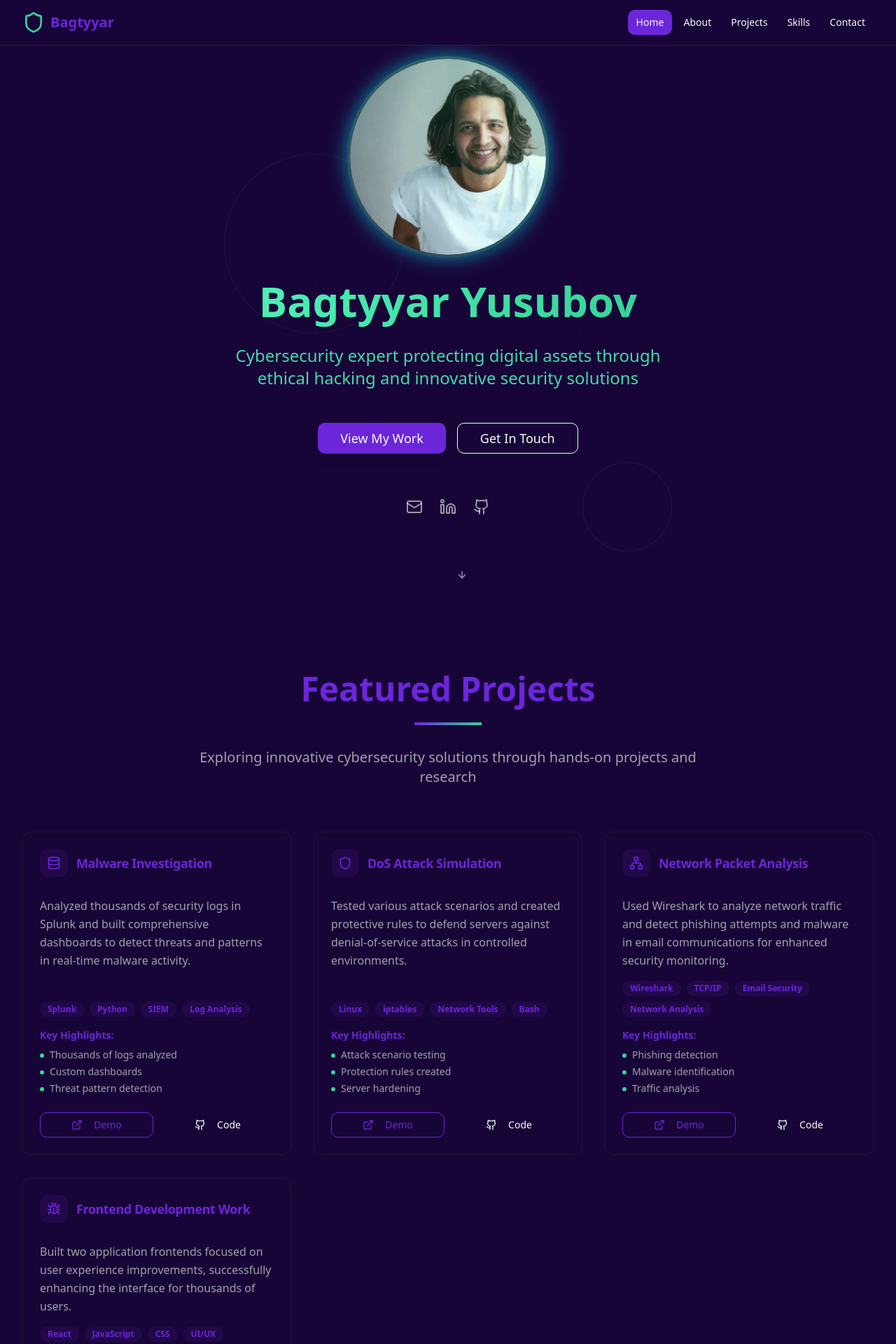
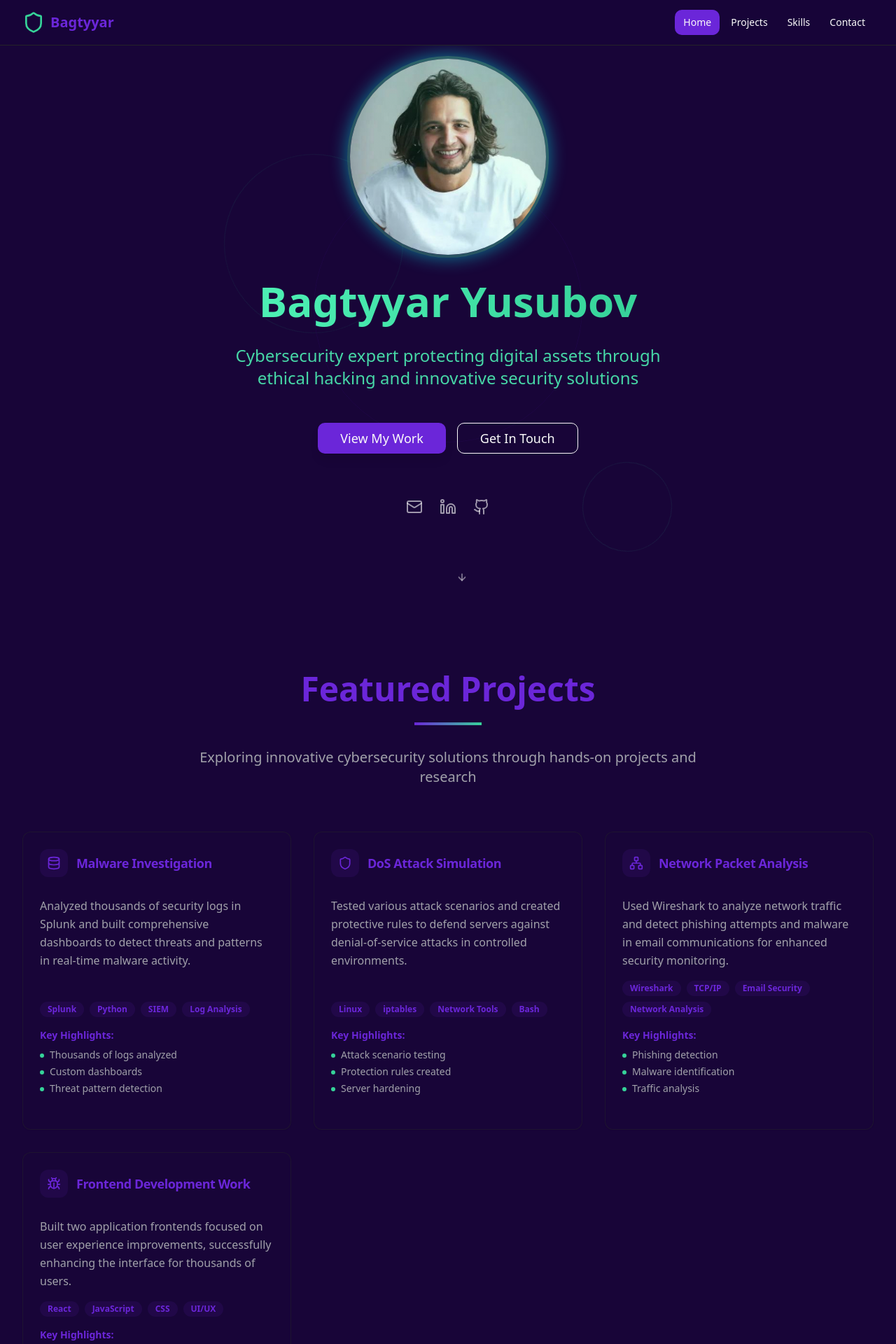
Before and after one commit to byusup03/bagtyyar-cyber-portal, a React (Vite) app: page / in a window 1280 px wide. Shown: the top 1920 px of the page at 70% size. Built offline with nearby package versions, Linux system fonts and the light colour scheme.

Commit message:
Refactor: Update hero section and contact info
- Replace profile photo.
- Remove "About" section.
- Remove demo and code buttons from project section.
- Add contact information.

```diff
--- a/src/components/ContactSection.tsx
+++ b/src/components/ContactSection.tsx
@@ -37,8 +37,8 @@ export const ContactSection = () => {
     {
       icon: Mail,
       label: "Email",
-      value: "bagtyyar.yusubov@example.com",
-      href: "mailto:bagtyyar.yusubov@example.com"
+      value: "bagtyyaryusupov1997@gmail.com",
+      href: "mailto:bagtyyaryusupov1997@gmail.com"
     },
     {
       icon: Linkedin,
@@ -49,8 +49,8 @@ export const ContactSection = () => {
     {
       icon: Github,
       label: "GitHub",
-      value: "github.com/bagtyyar",
-      href: "https://github.com/bagtyyar"
+      value: "github.com/byusup03",
+      href: "https://github.com/byusup03"
     },
     {
       icon: MapPin,
@@ -123,7 +123,7 @@ export const ContactSection = () => {
                     className="border-accent/30 hover:bg-accent/10"
                     asChild
                   >
-                    <a href="mailto:bagtyyar.yusubov@example.com">
+                    <a href="mailto:bagtyyaryusupov1997@gmail.com">
                       <Mail className="h-4 w-4 mr-2" />
                       Email Me
                     </a>
--- a/src/components/HeroSection.tsx
+++ b/src/components/HeroSection.tsx
@@ -30,7 +30,7 @@ export const HeroSection = () => {
           {/* Profile Photo */}
           <div className="mb-8 flex justify-center">
             <div className="relative">
-              <img src="/lovable-uploads/a5af8d27-cf7f-4fe1-bf1e-8d5630990e62.png" alt="Bagtyyar Yusubov" className="w-56 h-56 sm:w-64 sm:h-64 lg:w-72 lg:h-72 rounded-full object-cover object-center border-4 border-accent-glow/30 shadow-glow animate-glow-pulse" />
+              <img src="/lovable-uploads/52845ccc-c659-4734-82a6-b3fe2edd6633.png" alt="Bagtyyar Yusubov" className="w-56 h-56 sm:w-64 sm:h-64 lg:w-72 lg:h-72 rounded-full object-cover object-center border-4 border-accent-glow/30 shadow-glow animate-glow-pulse" />
               <div className="absolute inset-0 rounded-full bg-gradient-to-tr from-transparent to-accent-glow/20"></div>
             </div>
           </div>
@@ -55,13 +55,13 @@ export const HeroSection = () => {
 
           {/* Social Links */}
           <div className="flex justify-center space-x-6 mb-16">
-            <a href="mailto:bagtyyar@example.com" className="text-primary-foreground/60 hover:text-accent-glow transition-colors duration-300" aria-label="Email">
+            <a href="mailto:bagtyyaryusupov1997@gmail.com" className="text-primary-foreground/60 hover:text-accent-glow transition-colors duration-300" aria-label="Email">
               <Mail className="h-6 w-6" />
             </a>
             <a href="https://linkedin.com/in/bagtyyar" className="text-primary-foreground/60 hover:text-accent-glow transition-colors duration-300" aria-label="LinkedIn">
               <Linkedin className="h-6 w-6" />
             </a>
-            <a href="https://github.com/bagtyyar" className="text-primary-foreground/60 hover:text-accent-glow transition-colors duration-300" aria-label="GitHub">
+            <a href="https://github.com/byusup03" className="text-primary-foreground/60 hover:text-accent-glow transition-colors duration-300" aria-label="GitHub">
               <Github className="h-6 w-6" />
             </a>
           </div>
--- a/src/components/Navigation.tsx
+++ b/src/components/Navigation.tsx
@@ -8,7 +8,6 @@ export const Navigation = () => {
 
   const navItems = [
     { id: "home", label: "Home" },
-    { id: "about", label: "About" },
     { id: "projects", label: "Projects" },
     { id: "skills", label: "Skills" },
     { id: "contact", label: "Contact" },
--- a/src/components/ProjectsSection.tsx
+++ b/src/components/ProjectsSection.tsx
@@ -106,31 +106,6 @@ export const ProjectsSection = () => {
                   </ul>
                 </div>
 
-                {/* Action Buttons */}
-                <div className="flex space-x-3 mt-auto">
-                  <Button
-                    variant="outline"
-                    size="sm"
-                    className="flex-1 group-hover:border-accent/50 transition-colors duration-300"
-                    asChild
-                  >
-                    <a href={project.demoLink}>
-                      <ExternalLink className="h-4 w-4 mr-2" />
-                      Demo
-                    </a>
-                  </Button>
-                  <Button
-                    variant="ghost"
-                    size="sm"
-                    className="flex-1 group-hover:text-accent transition-colors duration-300"
-                    asChild
-                  >
-                    <a href={project.githubLink}>
-                      <Github className="h-4 w-4 mr-2" />
-                      Code
-                    </a>
-                  </Button>
-                </div>
               </CardContent>
             </Card>
           ))}
```
Also changed, not shown: public/lovable-uploads/52845ccc-c659-4734-82a6-b3fe2edd6633.png (added).
